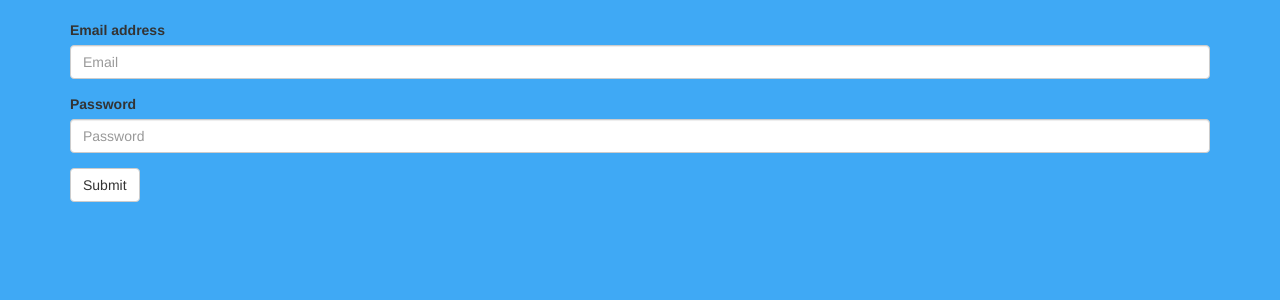
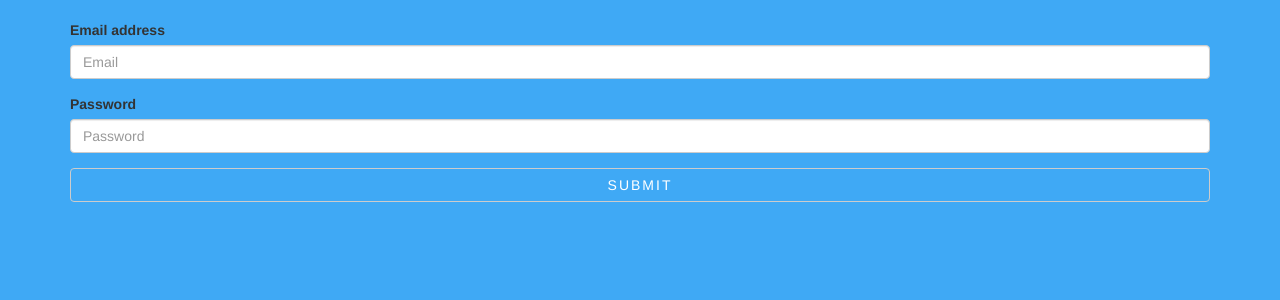
Before and after one commit to OhMyCodeFrance/Project, a PHP site: page /help.php in a window 1280 px wide. Shown: the part 52-352 px from the top of the page. Run offline with PHP 8.4, Linux system fonts and the light colour scheme.

Commit message:
Add files via upload

```diff
--- a/assets/css/style.css
+++ b/assets/css/style.css
@@ -5,9 +5,13 @@
   padding: 0;
   overflow-x: hidden; }
 
+/* STYLE NAVIGATION */
 .navbar-default {
   background-color: #FFF;
   border-color: transparent; }
+  .navbar-default .navbar-brand > img {
+    width: 33%;
+    margin-left: 20px; }
   .navbar-default .navbar-toggle {
     border-color: #3FA9F5; }
     .navbar-default .navbar-toggle .icon-bar {
@@ -37,6 +41,17 @@
   background-image: url("../img/bg.jpeg");
   background-size: cover; }
 
+#help {
+  background-image: url("../img/bgform.jpeg");
+  background-size: cover;
+  height: 100vh; }
+  #help form {
+    background-color: #FFF;
+    padding: 20px; }
+    #help form label {
+      margin-bottom: 0;
+      margin-top: 5px; }
+
 .wrapper-header {
   height: 100vh; }
 
@@ -55,8 +70,20 @@
 a.btn-help {
   background-color: #35CCE5; }
 
+button.btn {
+  width: 100%;
+  background-color: #3FA9F5;
+  color: #FFF;
+  text-transform: uppercase;
+  letter-spacing: 2px; }
+
 .access {
-  margin-top: 50vh; }
+  margin-top: 35vh; }
+
+header img {
+  width: 30%;
+  margin: auto;
+  margin-top: 50px; }
 
 header > h1 {
   color: #FFF;
--- a/assets/css/style.scss
+++ b/assets/css/style.scss
@@ -9,9 +9,15 @@
 	overflow-x: hidden;
 }
 
+/* STYLE NAVIGATION */
 .navbar-default {
 	background-color: #FFF;
 	border-color: transparent;
+
+	.navbar-brand > img {
+		width: 33%;
+		margin-left: 20px;
+	}
 
 	.navbar-toggle {
 		border-color: $mainblue;
@@ -30,8 +36,8 @@
 	}
 
 	.navbar-collapse {
-			padding: 0;
-		}
+		padding: 0;
+	}
 
 	.navbar-nav>.active>a  {
 		background-color: $mainblue;
@@ -52,12 +58,28 @@
 h4 {
 	font-size: 14px;
 	border-left: 2px solid $mainblue;
-    padding-left: 5px;
+	padding-left: 5px;
 }
 
 #accueil {
 	background-image: url('../img/bg.jpeg');
 	background-size: cover;
+}
+
+#help {
+	background-image: url('../img/bgform.jpeg');
+	background-size: cover;
+	height: 100vh;
+
+	form {
+		background-color: #FFF;
+		padding: 20px;
+
+		label {
+			margin-bottom: 0;
+			margin-top: 5px;
+		}
+	}
 }
 
 .wrapper-header {
@@ -70,7 +92,7 @@
 	text-align: center;
 	color: #FFF;
 	text-transform: uppercase;
-    font-weight: 700;
+	font-weight: 700;
 	margin: 10px 0;
 }
 
@@ -82,8 +104,24 @@
 	background-color: $subblue;
 }
 
+button.btn {
+	width: 100%;
+	background-color: $mainblue;
+	color: #FFF;
+	text-transform: uppercase;
+	letter-spacing: 2px;
+}
+
 .access {
-	margin-top: 50vh;
+	margin-top: 35vh;
+}
+
+header {
+	img {
+		width: 30%;
+		margin: auto;
+		margin-top: 50px;
+	}
 }
 
 header > h1 {
```
Also changed, not shown: 1 other file.
